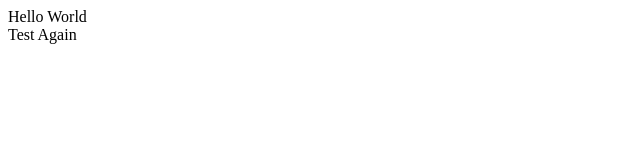
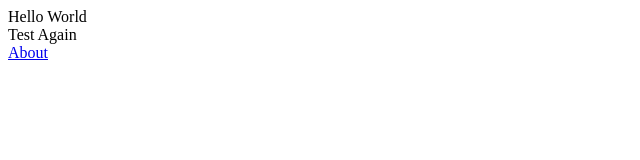
Before and after one commit to govarthen/Student, a plain HTML site: page index.html in a window 1280 px wide. Shown: the full height of the page, 0-640 px from the left. Drawn offline with Linux system fonts and the light colour scheme.

Commit message:
adding details

```diff
--- a/index.html
+++ b/index.html
@@ -1,3 +1,5 @@
 <div>Hello World</div>
 
 <div> Test Again</div>
+
+<a href="../Student/About.html"> About</a>
```
